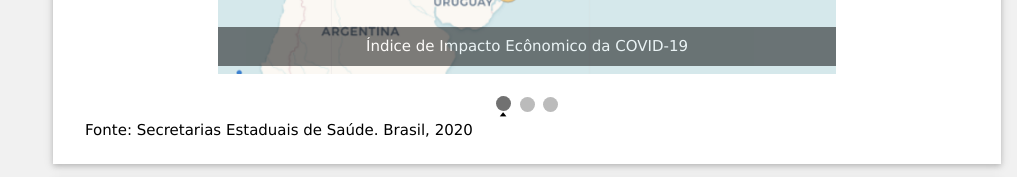
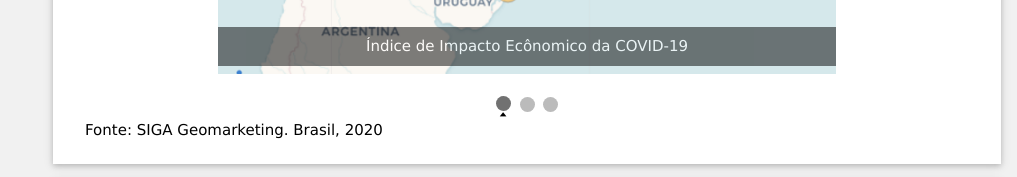
Before and after one commit to Lawniet/noticias-do-covid-19, a plain HTML site: page index.html in a window 1280 px wide. Shown: the part 2080-2257 px from the top of the page, without its empty margins (263-1280 px from the left). Drawn offline with Linux system fonts and the light colour scheme.

Commit message:
Atualização das fontes de dados

```diff
--- a/index.html
+++ b/index.html
@@ -406,7 +406,7 @@
                         <span class="item-dot" onclick="currentSlide(2)"></span>
                         <span class="item-dot" onclick="currentSlide(3)"></span>
                     </div>
-                    <span>Fonte: Secretarias Estaduais de Saúde. Brasil, 2020</span>
+                    <span>Fonte: SIGA Geomarketing. Brasil, 2020</span>
                 </div>
                 <br>
             </div>
```
